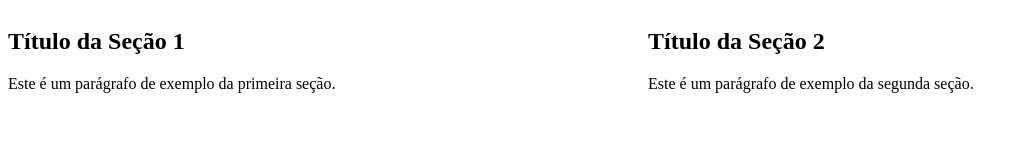
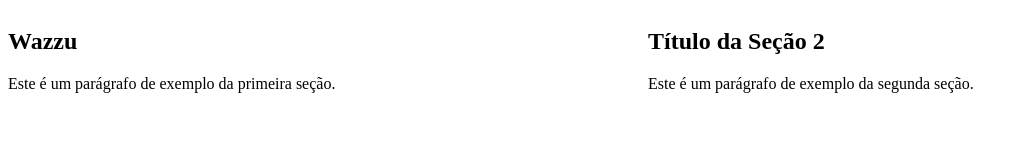
Before and after one commit to lucasctd/dify-page, a plain HTML site: page index.html in a window 1280 px wide. Shown: the whole page, without its empty margins (0-1028 px from the left). Drawn offline with Linux system fonts and the light colour scheme.

Commit message:
feat: altera titulo para Wazzu

```diff
--- a/index.html
+++ b/index.html
@@ -18,7 +18,7 @@
   <body>
     <main class="container">
       <section id="secao-1" class="secao">
-        <h2 id="titulo-secao-1">Título da Seção 1</h2>
+        <h2 id="titulo-secao-1">Wazzu</h2>
         <p id="paragrafo-secao-1">Este é um parágrafo de exemplo da primeira seção.</p>
       </section>
 
```
